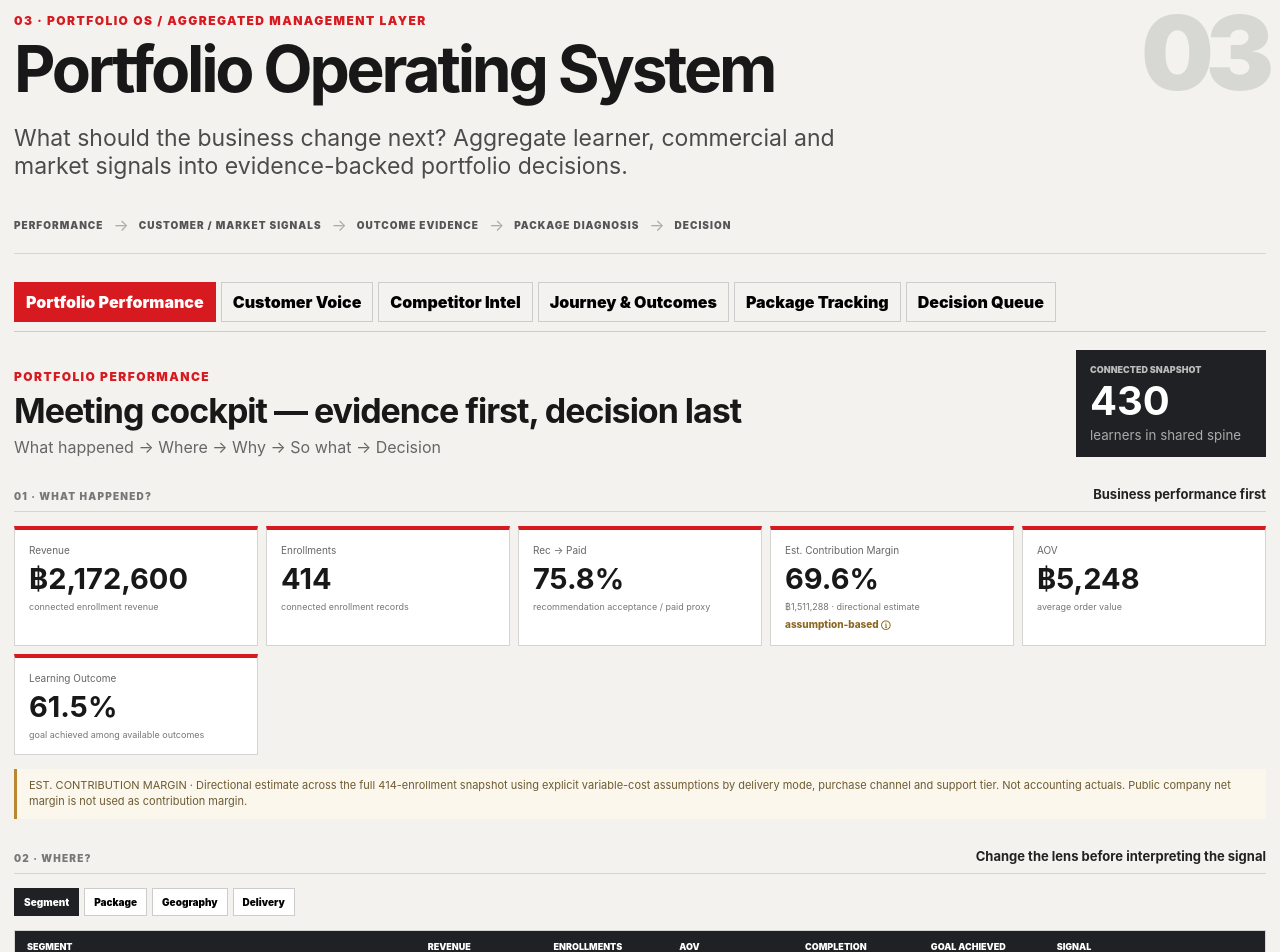
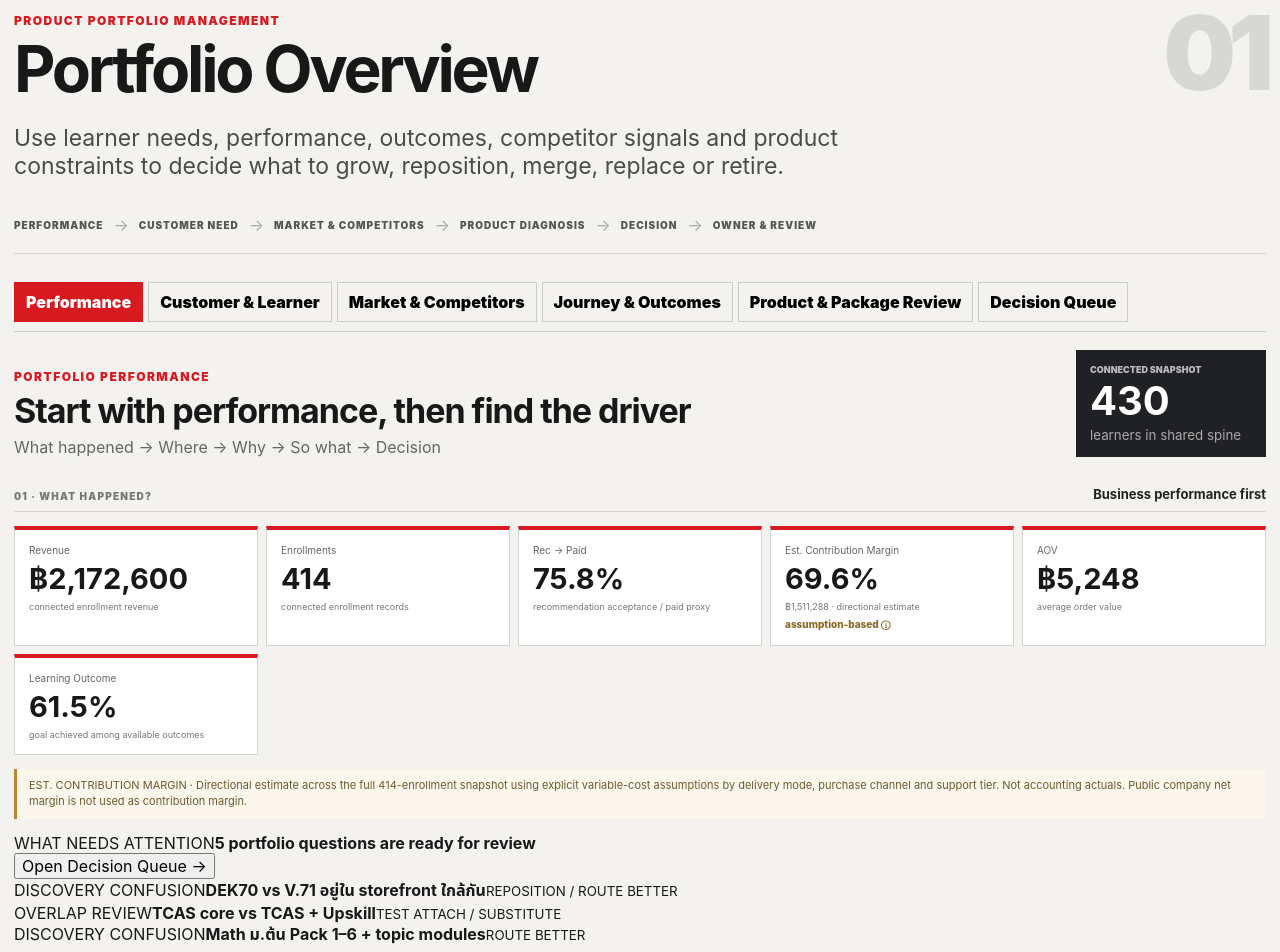
Before and after one commit to napasorn-tha/the-compass-prototype, a React (Vite) app: page / in a window 1280 px wide. Shown: the part 100-1052 px from the top of the page. Built offline with nearby package versions, Linux system fonts and the light colour scheme.

Commit message:
Refocus portfolio view on decisions and ownership

```diff
--- a/src/components/PortfolioOS.tsx
+++ b/src/components/PortfolioOS.tsx
@@ -15,11 +15,11 @@ import { appSnapshot } from '../data/appSnapshot'
 type Workspace = 'performance' | 'voice' | 'competitor' | 'journey' | 'tracking' | 'decisions'
 
 const workspaces: {id:Workspace;label:string}[] = [
-  {id:'performance',label:'Portfolio Performance'},
-  {id:'voice',label:'Customer Voice'},
-  {id:'competitor',label:'Competitor Intel'},
+  {id:'performance',label:'Performance'},
+  {id:'voice',label:'Customer & Learner'},
+  {id:'competitor',label:'Market & Competitors'},
   {id:'journey',label:'Journey & Outcomes'},
-  {id:'tracking',label:'Package Tracking'},
+  {id:'tracking',label:'Product & Package Review'},
   {id:'decisions',label:'Decision Queue'},
 ]
 
@@ -86,7 +86,7 @@ function PortfolioPerformance({openDecisions}:{openDecisions:()=>void}) {
 
   return <div className="p4-stack">
     <div className="p4-intro">
-      <div><div className="eyebrow">PORTFOLIO PERFORMANCE</div><h2>Meeting cockpit — evidence first, decision last</h2><p>What happened → Where → Why → So what → Decision</p></div>
+      <div><div className="eyebrow">PORTFOLIO PERFORMANCE</div><h2>Start with performance, then find the driver</h2><p>What happened → Where → Why → So what → Decision</p></div>
       <div className="p4-kpi"><span>CONNECTED SNAPSHOT</span><b>{o.learners}</b><small>learners in shared spine</small></div>
     </div>
 
@@ -101,6 +101,20 @@ function PortfolioPerformance({openDecisions}:{openDecisions:()=>void}) {
     </div>
 
     <div className="p4-estimate-note">EST. CONTRIBUTION MARGIN · Directional estimate across the full 414-enrollment snapshot using explicit variable-cost assumptions by delivery mode, purchase channel and support tier. Not accounting actuals. Public company net margin is not used as contribution margin.</div>
+
+    <div className="p4-attention">
+      <div className="p4-attention-head">
+        <div><span>WHAT NEEDS ATTENTION</span><b>{decisionQueue.length} portfolio questions are ready for review</b></div>
+        <button onClick={openDecisions}>Open Decision Queue →</button>
+      </div>
+      <div className="p4-attention-grid">
+        {decisionQueue.slice(0,3).map(item=><article key={item.id}>
+          <span>{item.classification}</span>
+          <b>{item.title}</b>
+          <small>{item.recommendation}</small>
+        </article>)}
+      </div>
+    </div>
 
     <div className="p4-story-label"><span>02 · WHERE?</span><b>Change the lens before interpreting the signal</b></div>
     <div className="p4-filterline">
@@ -329,18 +343,91 @@ function JourneyOutcomes() {
 
 
 function Decisions() {
-  const [chosen,setChosen]=useState<Record<string,string>>({})
   const actionSets=['KEEP','REPOSITION','ROUTE BETTER','REPACKAGE','MERGE','GROW','HARVEST','EXIT']
+  const ownerOptions=['PM — TCAS','PM — Lower Secondary','PM — Science','PM — Medical Pathway','PM — Ecosystem / Partnerships']
+  const defaultOwners:Record<string,string>={
+    Q01:'PM — TCAS',
+    Q02:'PM — TCAS',
+    Q03:'PM — Lower Secondary',
+    Q04:'PM — Medical Pathway',
+    Q05:'PM — Ecosystem / Partnerships',
+  }
+  const defaultDirections:Record<string,string>={
+    Q01:'Clarify cohort vs content version at the entry point before changing the SKU structure.',
+    Q02:'Do not merge until attach, substitution and outcome data confirm true cannibalization.',
+    Q03:'Keep the modular course structure; simplify learner entry through gap-based routing.',
+    Q04:'Simplify the front-end choice first. Preserve backend variants until migration impact is clear.',
+    Q05:'Pilot the cross-company route before building a new standalone product; protect clear ownership and economics.',
+  }
+
+  const [chosen,setChosen]=useState<Record<string,string>>(
+    Object.fromEntries(decisionQueue.map(item=>[item.id,item.recommendation.split(' / ')[0]]))
+  )
+  const [owners,setOwners]=useState<Record<string,string>>(defaultOwners)
+  const [statuses,setStatuses]=useState<Record<string,string>>(
+    Object.fromEntries(decisionQueue.map(item=>[item.id,'To review']))
+  )
+  const [directions,setDirections]=useState<Record<string,string>>(defaultDirections)
+
   return <div className="p4-stack">
-    <Readout see={decisionQueue.length+' decision signals ready for portfolio review'} matters="แยก “ของซ้ำจริง” ออกจาก “ของต่างแต่หน้าร้านทำให้สับสน” ก่อนตัด SKU" decision="Prioritize decision-complexity fixes before building new products"/>
-    <div className="p4-intro"><div><div className="eyebrow">DECISION QUEUE</div><h2>Structure → Evidence → Action</h2><p>Portfolio action ไม่ได้มีแค่ Grow / Merge / Exit — บางกรณีคำตอบคือ Reposition หรือ Route Better</p></div></div>
+    <Readout
+      see={decisionQueue.length+' portfolio questions ready for review'}
+      matters="A portfolio decision needs evidence, an explicit action, an owner and a clear direction — not only a dashboard signal."
+      decision="Prioritize the highest-impact questions, assign the right Product Manager and review the effect before adding or removing products."
+    />
+
+    <div className="p4-intro">
+      <div>
+        <div className="eyebrow">DECISION QUEUE</div>
+        <h2>Evidence → Decision → Owner → Review</h2>
+        <p>Choose the portfolio action, assign ownership and leave a clear direction for what should change — including what must be protected.</p>
+      </div>
+      <div className="p4-kpi"><span>OPEN QUESTIONS</span><b>{decisionQueue.length}</b><small>prototype decision signals</small></div>
+    </div>
+
     <div className="p4-queue">
-      {decisionQueue.map(item=><article key={item.id}>
+      {decisionQueue.map(item=><article className="p4-decision-card" key={item.id}>
         <div className="p4-qhead"><span>{item.classification}</span><h3>{item.title}</h3><b>{item.recommendation}</b></div>
+
         <div className="p4-evidence"><span>EVIDENCE</span><p>{item.evidence}</p></div>
-        <div className="p4-why"><span>WHY</span><p>{item.why}</p></div>
-        <div className="p4-actions">{actionSets.map(a=><button className={chosen[item.id]===a?'active':''} onClick={()=>setChosen({...chosen,[item.id]:a})} key={a}>{a}</button>)}</div>
-        {chosen[item.id]&&<div className="p4-chosen">Decision: <b>{chosen[item.id]}</b> · PM owner · Monthly portfolio review</div>}
+        <div className="p4-why"><span>WHY IT MATTERS</span><p>{item.why}</p></div>
+
+        <div className="p4-decision-section">
+          <span>PORTFOLIO ACTION</span>
+          <div className="p4-actions">
+            {actionSets.map(a=><button className={chosen[item.id]===a?'active':''} onClick={()=>setChosen({...chosen,[item.id]:a})} key={a}>{a}</button>)}
+          </div>
+        </div>
+
+        <div className="p4-owner-row">
+          <label>
+            <span>OWNER</span>
+            <select value={owners[item.id] || ownerOptions[0]} onChange={e=>setOwners({...owners,[item.id]:e.target.value})}>
+              {ownerOptions.map(owner=><option value={owner} key={owner}>{owner}</option>)}
+            </select>
+          </label>
+          <label>
+            <span>STATUS</span>
+            <select value={statuses[item.id] || 'To review'} onChange={e=>setStatuses({...statuses,[item.id]:e.target.value})}>
+              {['To review','In analysis','Test / pilot','Approved','Monitor impact'].map(status=><option value={status} key={status}>{status}</option>)}
+            </select>
+          </label>
+        </div>
+
+        <label className="p4-direction">
+          <span>DIRECTION / REMARK</span>
+          <textarea
+            value={directions[item.id] || ''}
+            onChange={e=>setDirections({...directions,[item.id]:e.target.value})}
+            rows={2}
+          />
+        </label>
+
+        <div className="p4-chosen">
+          <b>{chosen[item.id]}</b>
+          <span>Owner: {owners[item.id]}</span>
+          <span>Status: {statuses[item.id]}</span>
+        </div>
       </article>)}
     </div>
   </div>
@@ -358,17 +445,17 @@ export default function PortfolioOS(){
   },[workspace])
 
   return <section className="page portfolio-page">
-    <div className="section-head">
+    <div className="section-head portfolio-main-head">
       <div>
-        <div className="eyebrow">03 · PORTFOLIO OS / AGGREGATED MANAGEMENT LAYER</div>
-        <h1 className="section-title">Portfolio Operating System</h1>
-        <p className="lead">What should the business change next? Aggregate learner, commercial and market signals into evidence-backed portfolio decisions.</p>
+        <div className="eyebrow">PRODUCT PORTFOLIO MANAGEMENT</div>
+        <h1 className="section-title">Portfolio Overview</h1>
+        <p className="lead">Use learner needs, performance, outcomes, competitor signals and product constraints to decide what to grow, reposition, merge, replace or retire.</p>
       </div>
-      <div className="section-number">03</div>
+      <div className="section-number">01</div>
     </div>
 
     <div className="portfolio-progression">
-      <span>PERFORMANCE</span><i>→</i><span>CUSTOMER / MARKET SIGNALS</span><i>→</i><span>OUTCOME EVIDENCE</span><i>→</i><span>PACKAGE DIAGNOSIS</span><i>→</i><span>DECISION</span>
+      <span>PERFORMANCE</span><i>→</i><span>CUSTOMER NEED</span><i>→</i><span>MARKET & COMPETITORS</span><i>→</i><span>PRODUCT DIAGNOSIS</span><i>→</i><span>DECISION</span><i>→</i><span>OWNER & REVIEW</span>
     </div>
 
     <div className="workspace-tabs">{workspaces.map(w=><button className={workspace===w.id?'active':''} onClick={()=>setWorkspace(w.id)} key={w.id}>{w.label}</button>)}</div>
```
